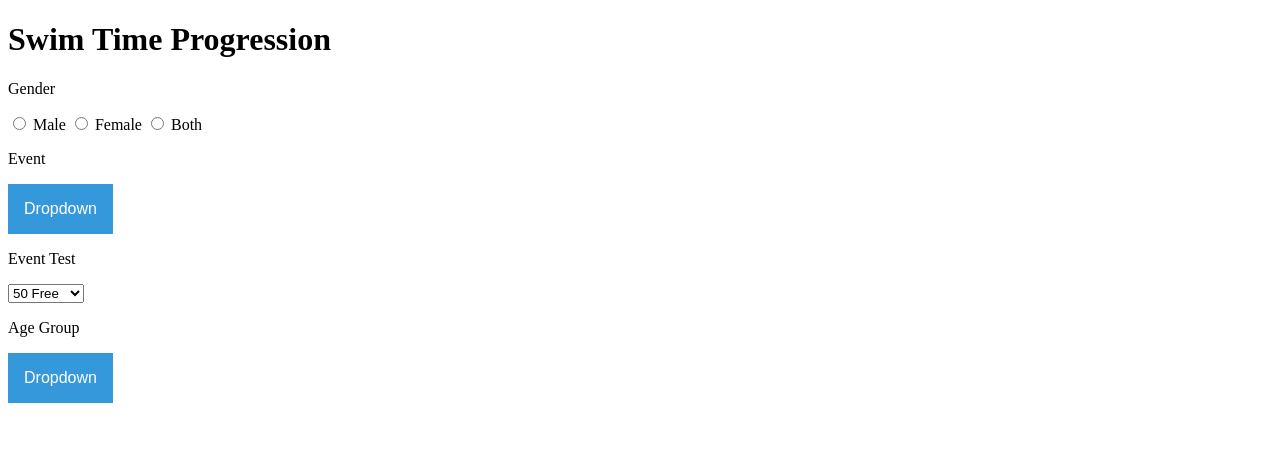
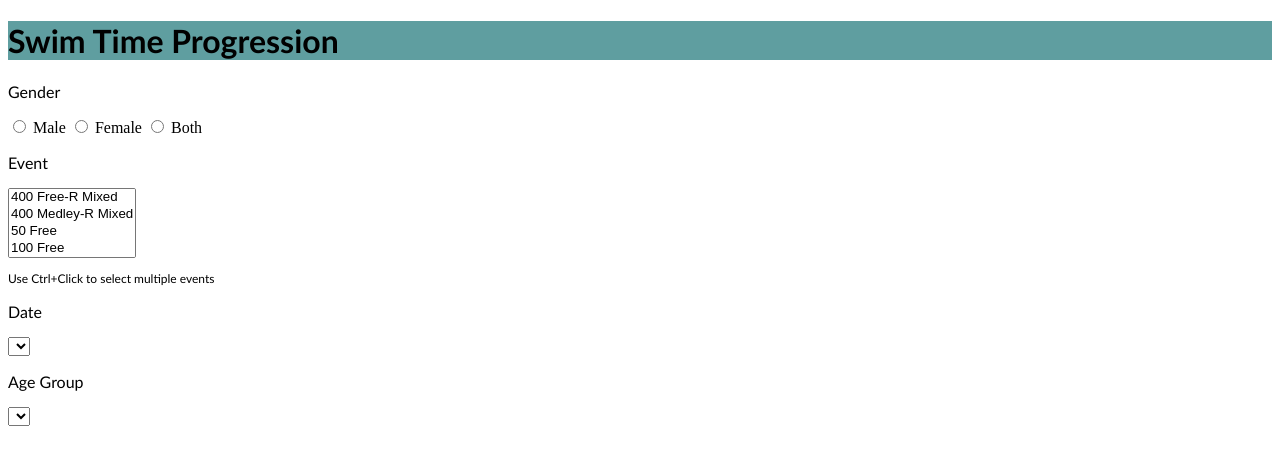
Before and after one commit to bmg23/MathW82SwimProject, a plain HTML site: page main/mainPage.html in a window 1280 px wide. Drawn offline with nearby package versions, Linux system fonts and the light colour scheme.

Commit message:
Better user input, initial css

```diff
--- a/main/mainPage.css
+++ b/main/mainPage.css
@@ -1,44 +1,18 @@
-/* Dropdown Button */
-.dropbtn {
-    background-color: #3498DB;
-    color: white;
-    padding: 16px;
-    font-size: 16px;
-    border: none;
-    cursor: pointer;
-  }
+/*Top of Page*/
+.topOfPage {
+  background-color: cadetblue;
+}
 
-  /* Dropdown button on hover & focus */
-  .dropbtn:hover, .dropbtn:focus {
-    background-color: #2980B9;
-  }
+.header {
+  font-family: "Trebuchet MS", Helvetica, sans-serif;
+}
 
-  /* The container <div> - needed to position the dropdown content */
-  .dropdown {
-    position: relative;
-    display: inline-block;
-  }
+.option {
+  font-family: "Trebuchet MS", Helvetica, sans-serif;
 
-  /* Dropdown Content (Hidden by Default) */
-  .dropdown-content {
-    display: none;
-    position: absolute;
-    background-color: #f1f1f1;
-    min-width: 160px;
-    box-shadow: 0px 8px 16px 0px rgba(0,0,0,0.2);
-    z-index: 1;
-  }
+}
 
-  /* Links inside the dropdown */
-  .dropdown-content a {
-    color: black;
-    padding: 12px 16px;
-    text-decoration: none;
-    display: block;
-  }
-
-  /* Change color of dropdown links on hover */
-  .dropdown-content a:hover {background-color: #ddd}
-
-  /* Show the dropdown menu (use JS to add this class to the .dropdown-content container when the user clicks on the dropdown button) */
-  .show {display:block;}
+.smallText {
+  font-family: "Trebuchet MS", Helvetica, sans-serif;
+  font-size: 12px;
+}
--- a/main/mainPage.html
+++ b/main/mainPage.html
@@ -8,46 +8,36 @@
 
 
     <link rel="stylesheet" type="text/css" href="mainPage.css">
-    <script src="mainPage.js"></script>
+
 
 </head>
 
     <body>
-        <h1>Swim Time Progression</h1>
-
+        <div class="topOfPage">
+            <h1 class="header">Swim Time Progression</h1>
+        </div>
 
         <!---Graph Input Options-->
-        <p>Gender</p>
+        <p class="option">Gender</p>
         <input type="radio" name="gender" value="male"> Male </input>
         <input type="radio" name="gender" value="female"> Female </input>
         <input type="radio" name="gender" value="female"> Both </input>
 
-        <p>Event</p>
-        <div class="dropdown">
-            <button onclick="myFunction()" class="dropbtn">Dropdown</button>
-            <div id="myDropdown" class="dropdown-content">
-              <a href="#">Link 1</a>
-              <a href="#">Link 2</a>
-              <a href="#">Link 3</a>
-            </div>
-        </div>
+        <p class="option">Event</p>
+        <select multiple id="events"></select>
+        <p class="smallText">Use Ctrl+Click to select multiple events</p>
 
-        <p>Event Test</p>
-        <select>
-            <option value="50">50 Free</option>
-            <option value="100">100 Free</option>
-        </select>
+        <p class="option">Date</p>
+        <select id="date"></select>
 
 
+        <p class="option">Age Group</p>
+        <select id="ageGroup"></select>
 
-        <p>Age Group</p>
-        <div class="dropdown">
-            <button onclick="myFunction()" class="dropbtn">Dropdown</button>
-            <div id="myDropdown" class="dropdown-content">
-              <a href="#">Link 1</a>
-              <a href="#">Link 2</a>
-              <a href="#">Link 3</a>
-            </div>
-        </div>
+
     </body>
+
+    <script src="https://d3js.org/d3.v5.min.js"></script>
+    <script src="mainPage.js"></script>
+
 </html>
--- a/main/mainPage.js
+++ b/main/mainPage.js
@@ -1,19 +1,15 @@
-/* When the user clicks on the button,
-toggle between hiding and showing the dropdown content */
-function myFunction() {
-    document.getElementById("myDropdown").classList.toggle("show");
-  }
+//Event List
+events = ["400 Free-R Mixed", "400 Medley-R Mixed", "50 Free", "100 Free", "200 Free",
+          "400 Free", "800 Free", "1500 Free","50 Back", "100 Back", "200 Back", "50 Breast",
+          "100 Breast", "200 Breast", "50 Fly", "100 Fly", "200 Fly", "200 IM", "400 IM",
+          "400 Free Relay",  "800 Free Relay", "400 Medley Relay"];
 
-  // Close the dropdown menu if the user clicks outside of it
-  window.onclick = function(event) {
-    if (!event.target.matches('.dropbtn')) {
-      var dropdowns = document.getElementsByClassName("dropdown-content");
-      var i;
-      for (i = 0; i < dropdowns.length; i++) {
-        var openDropdown = dropdowns[i];
-        if (openDropdown.classList.contains('show')) {
-          openDropdown.classList.remove('show');
-        }
-      }
-   }
+
+
+var eventSelect = document.getElementById('events');
+
+for (const event in events) {
+  var newEventOption = document.createElement("option");
+  newEventOption.text = `${events[event]}`;
+  eventSelect.add(newEventOption);
 }
```
